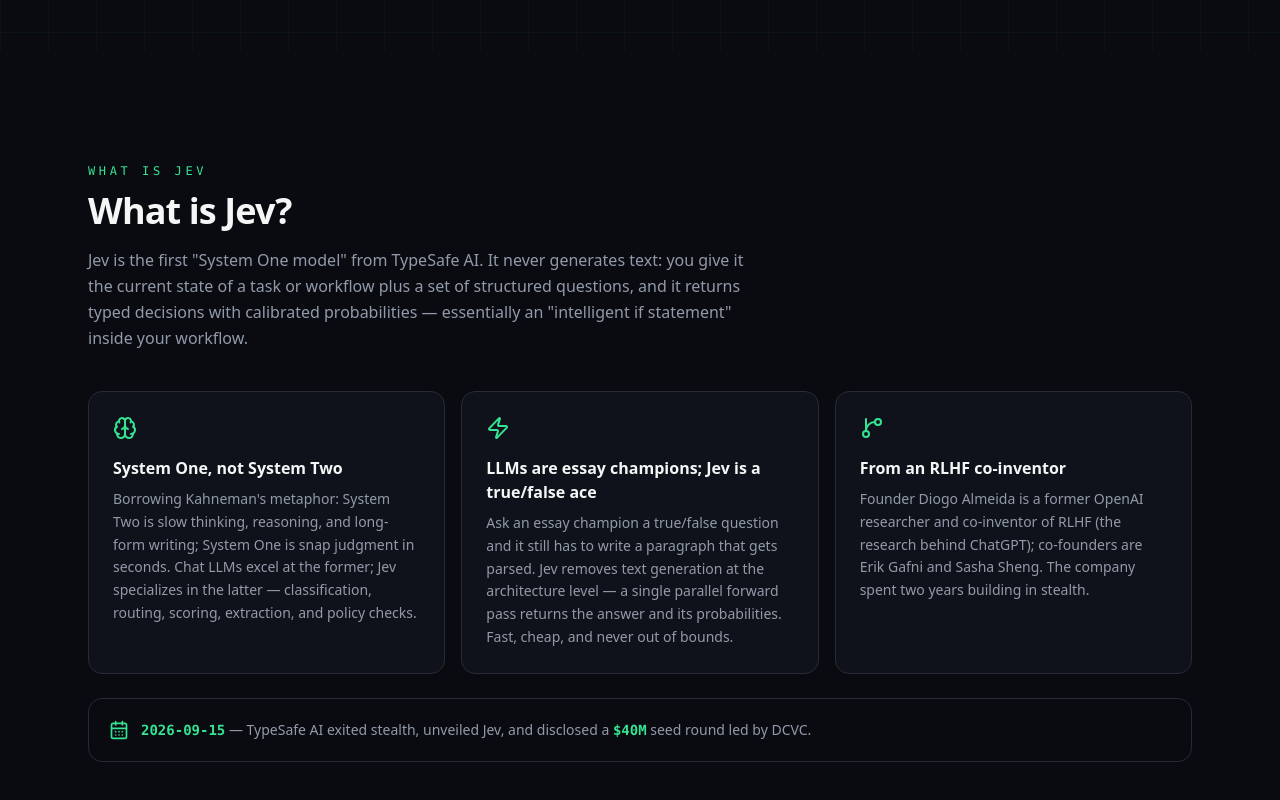
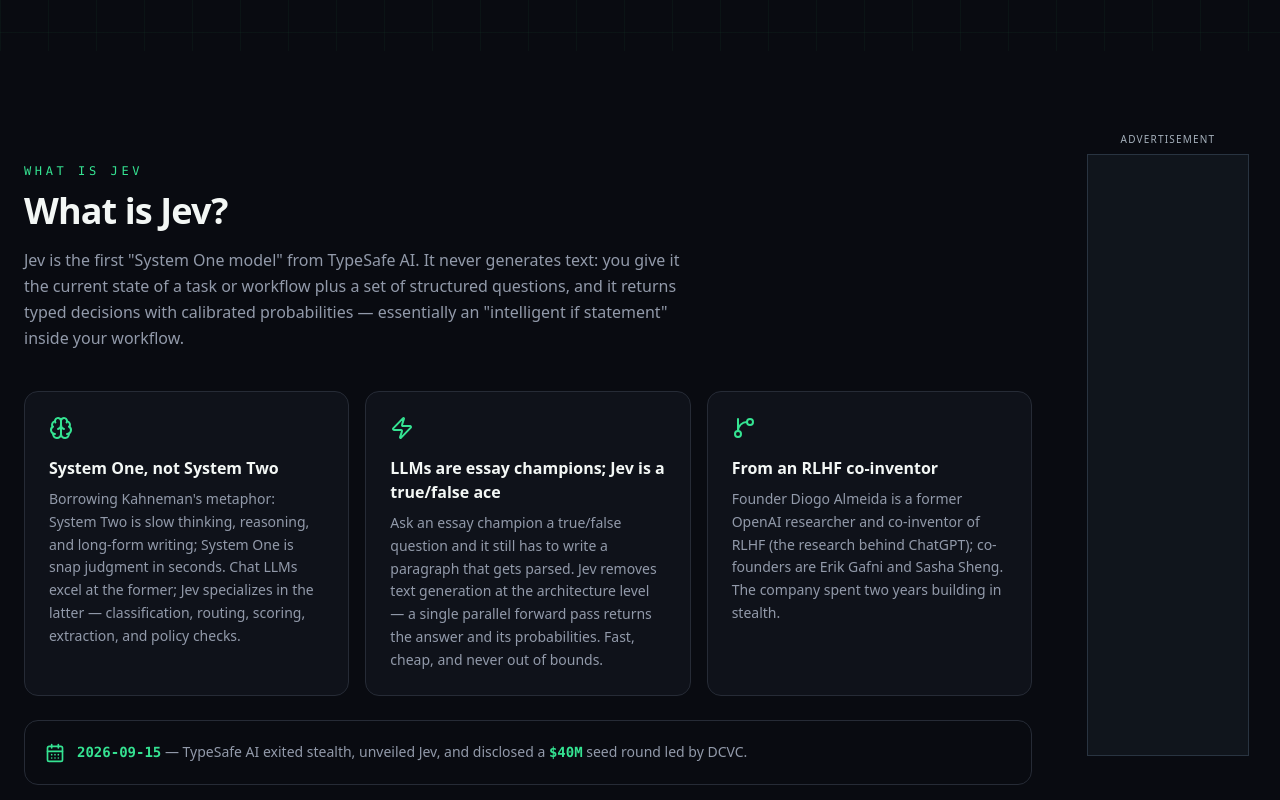
Before and after one commit to lanfeng123456/jev-hub, a React (Vite) app: page / in a window 1280 px wide. Shown: the part 880-1680 px from the top of the page. Built offline with nearby package versions, Linux system fonts and the light colour scheme.

Commit message:
feat: place responsive sidebar and end-of-content ads

```diff
--- a/index.html
+++ b/index.html
@@ -1,6 +1,8 @@
 <!doctype html>
 <html lang="zh-CN">
   <head>
+    <link rel="stylesheet" href="/ads.css" />
+    <script defer src="/ads.js"></script>
     <!-- Google tag (gtag.js) -->
     <script async src="https://www.googletagmanager.com/gtag/js?id=G-71QV99MF7V"></script>
     <script>
--- /dev/null
+++ b/public/ads.css
@@ -0,0 +1,19 @@
+.ad-placement{box-sizing:border-box;text-align:center;color:#a6b1bc}
+.ad-label{display:block;margin:0 0 8px;font:10px/16px ui-sans-serif,system-ui,sans-serif;letter-spacing:.12em;text-transform:uppercase;color:#a6b1bc}
+.ad-slot{width:160px;margin:0 auto;background:#10151c;outline:1px solid #293441}
+.ad-slot[data-ad-unit="short"]{height:300px}
+.ad-slot[data-ad-unit="tall"]{height:600px}
+.ad-slot iframe{display:block;border:0;width:160px;max-width:none}
+.ad-after-content{margin:40px auto;padding:24px 0;border-top:1px solid #293441;border-bottom:1px solid #293441}
+.ad-sidebar{display:none}
+.home-content-layout{max-width:1440px;margin:0 auto}
+.home-content{min-width:0}
+@media(min-width:1280px) and (min-height:720px){
+  .ad-sidebar{display:block;min-width:0}
+  .ad-sidebar .ad-placement{position:sticky;top:88px}
+  .home-content-layout{display:grid;grid-template-columns:minmax(0,1fr) 176px;gap:24px;padding-right:24px}
+  .home-sidebar{padding-top:80px}
+  .shell.guide-shell{width:min(1400px,100% - 48px)}
+  .guide-shell .article-layout{grid-template-columns:200px minmax(0,1fr) 176px;gap:32px}
+  .guide-hub-layout{display:grid;grid-template-columns:minmax(0,1fr) 176px;gap:32px}
+}
--- /dev/null
+++ b/public/ads.js
@@ -0,0 +1,55 @@
+(() => {
+  // Each placement gets its own document so the vendor's atOptions cannot collide.
+  const units = {
+    short: { key: '691057f9481bb636fa9eb690820b01ea', height: 300 },
+    tall: { key: 'dbedf2b5c1140efacee3f2392e2d1ca7', height: 600 },
+  };
+  const desktop = window.matchMedia('(min-width: 1280px) and (min-height: 720px)');
+  const pending = new Set();
+
+  function load(slot) {
+    if (slot.dataset.adLoaded || !slot.isConnected || slot.getClientRects().length === 0) return;
+    if (slot.dataset.adUnit === 'tall' && !desktop.matches) return;
+    const unit = units[slot.dataset.adUnit];
+    if (!unit) return;
+    slot.dataset.adLoaded = 'true';
+    const frame = document.createElement('iframe');
+    frame.title = slot.getAttribute('aria-label') || 'Advertisement';
+    frame.width = '160';
+    frame.height = String(unit.height);
+    frame.setAttribute('scrolling', 'no');
+    frame.setAttribute('frameborder', '0');
+    // Keep navigation initiated by an ad inside a new tab, not the content page.
+    frame.setAttribute('sandbox', 'allow-scripts allow-same-origin allow-popups allow-popups-to-escape-sandbox');
+    frame.srcdoc = `<!doctype html><html><head><meta charset="utf-8"><meta name="robots" content="noindex"><style>html,body{margin:0;padding:0;width:160px;height:${unit.height}px;overflow:hidden;background:transparent}</style></head><body><script>var atOptions = ${JSON.stringify({ key: unit.key, format: 'iframe', height: unit.height, width: 160, params: {} })};<\/script><script src="https://www.highrevenueformat.com/${unit.key}/invoke.js"><\/script></body></html>`;
+    slot.append(frame);
+    pending.delete(slot);
+    observer?.unobserve(slot);
+  }
+
+  const observer = 'IntersectionObserver' in window
+    ? new IntersectionObserver(entries => entries.forEach(entry => { if (entry.isIntersecting) load(entry.target); }), { rootMargin: '200px 0px' })
+    : null;
+
+  function scan() {
+    for (const slot of document.querySelectorAll('[data-ad-unit]')) {
+      if (slot.dataset.adLoaded || pending.has(slot)) continue;
+      pending.add(slot);
+      if (observer) observer.observe(slot);
+      else load(slot);
+    }
+    for (const slot of pending) {
+      if (!slot.isConnected) { pending.delete(slot); observer?.unobserve(slot); }
+    }
+  }
+
+  desktop.addEventListener('change', () => {
+    for (const slot of pending) {
+      if (observer) { observer.unobserve(slot); observer.observe(slot); }
+      else load(slot);
+    }
+  });
+  scan();
+  // The homepage mounts through React; static guide pages are present immediately.
+  new MutationObserver(scan).observe(document.body, { childList: true, subtree: true });
+})();
--- a/scripts/generate-guides.mjs
+++ b/scripts/generate-guides.mjs
@@ -29,6 +29,12 @@
   return `<section id="${escape(s.id)}"><h2>${escape(s.title)}</h2>${(s.paragraphs || []).map(p => `<p>${escape(p)}</p>`).join('')}${s.bullets ? `<ul>${s.bullets.map(b => `<li>${escape(b)}</li>`).join('')}</ul>` : ''}${s.table ? `<div class="table-wrap" tabindex="0" role="region" aria-label="${escape(s.title)}"><table><thead><tr>${s.table.headers.map(h => `<th scope="col">${escape(h)}</th>`).join('')}</tr></thead><tbody>${s.table.rows.map(r => `<tr>${r.map(cell => `<td>${escape(cell)}</td>`).join('')}</tr>`).join('')}</tbody></table></div>` : ''}${s.codeKey ? `<div class="code-label">quickstart.mjs · Node.js 18+</div><pre tabindex="0" aria-label="JavaScript example"><code>${escape(example)}</code></pre>` : ''}</section>`;
 }
 
+function advertisement(lang, unit, sidebar = false) {
+  const label = lang === 'zh' ? '广告' : 'Advertisement';
+  const block = `<div class="ad-placement ${unit === 'short' ? 'ad-after-content' : ''}"><span class="ad-label">${label}</span><div class="ad-slot" data-ad-unit="${unit}" aria-label="${label}"></div></div>`;
+  return sidebar ? `<aside class="ad-sidebar" aria-label="${label}">${block}</aside>` : block;
+}
+
 function document(lang, article) {
   const c = copy[lang];
   const p = article?.[lang];
@@ -50,15 +56,15 @@
 <meta property="og:type" content="${p ? 'article' : 'website'}"><meta property="og:title" content="${escape(title)}">
 <meta property="og:description" content="${escape(description)}"><meta property="og:url" content="${canonical}"><meta property="og:site_name" content="Jev Hub">
 <meta name="twitter:card" content="summary"><meta name="twitter:title" content="${escape(title)}"><meta name="twitter:description" content="${escape(description)}">
-<link rel="stylesheet" href="/guides.css"><script type="application/ld+json">${json(schema)}</script>
+<link rel="stylesheet" href="/guides.css"><link rel="stylesheet" href="/ads.css"><script defer src="/ads.js"></script><script type="application/ld+json">${json(schema)}</script>
 ${analytics}
 </head><body>
 <a class="skip" href="#main">${c.skip}</a>
 <header class="site-header"><div class="header-inner"><a class="brand" href="/">&gt;_ Jev <span>Hub</span></a><nav aria-label="${c.guides}"><a href="${url(lang)}">${c.guides}</a><a href="https://docs.typesafe.ai/">${c.official} ↗</a></nav><div class="languages"><a href="${url('en', slug)}" lang="en" hreflang="en" ${lang === 'en' ? 'aria-current="page"' : ''}>EN</a><a href="${url('zh', slug)}" lang="zh-CN" hreflang="zh-CN" ${lang === 'zh' ? 'aria-current="page"' : ''}>中文</a></div></div></header>
-<main id="main" class="shell">
+<main id="main" class="shell guide-shell">
 <nav class="breadcrumbs" aria-label="Breadcrumb"><a href="/">${c.home}</a><span aria-hidden="true">/</span><a href="${url(lang)}">${c.guides}</a>${p ? `<span aria-hidden="true">/</span><span>${escape(p.category)}</span>` : ''}</nav>
 <div class="article-heading"><p class="eyebrow">JEV / ${escape(p?.category || c.guides)}</p><h1>${escape(title)}</h1><p class="intro">${escape(p?.intro || c.hubIntro)}</p><p class="meta">${c.checked} <time datetime="${reviewed}">${reviewed}</time> · Jev Hub</p></div>
-${p ? `<div class="article-layout"><aside><nav class="toc" aria-label="${c.contents}"><p>${c.contents}</p>${p.sections.map(s => `<a href="#${escape(s.id)}">${escape(s.title)}</a>`).join('')}<a href="#faq">${c.faq}</a><a href="#sources">${c.sources}</a></nav></aside><article><div class="answer"><h2>${c.answer}</h2><p>${escape(p.answer)}</p></div>${p.sections.map(section).join('')}<section id="faq"><h2>${c.faq}</h2>${p.faq.map(f => `<details><summary>${escape(f.q)}</summary><p>${escape(f.a)}</p></details>`).join('')}</section><section id="sources" class="sources"><h2>${c.sources}</h2><p>${c.notice}</p><ul>${article.sources.map(s => `<li><a href="${escape(s.url)}">${escape(s.label)} ↗</a></li>`).join('')}</ul></section></article></div><section class="related"><h2>${c.related}</h2>${cards(lang, slug)}</section>` : `${cards(lang)}<div class="hub-note"><h2>${lang === 'zh' ? '第一次接触 Jev？' : 'New to Jev?'}</h2><p>${lang === 'zh' ? '先了解模型和三种决策类型，再根据你的任务选读指南。' : 'Start with the model overview and its three decision types, then pick a guide for your task.'}</p><a href="/#overview">${lang === 'zh' ? '查看模型介绍' : 'Explore the model overview'} →</a></div>`}
+${p ? `<div class="article-layout"><aside><nav class="toc" aria-label="${c.contents}"><p>${c.contents}</p>${p.sections.map(s => `<a href="#${escape(s.id)}">${escape(s.title)}</a>`).join('')}<a href="#faq">${c.faq}</a><a href="#sources">${c.sources}</a></nav></aside><article><div class="answer"><h2>${c.answer}</h2><p>${escape(p.answer)}</p></div>${p.sections.map(section).join('')}<section id="faq"><h2>${c.faq}</h2>${p.faq.map(f => `<details><summary>${escape(f.q)}</summary><p>${escape(f.a)}</p></details>`).join('')}</section><section id="sources" class="sources"><h2>${c.sources}</h2><p>${c.notice}</p><ul>${article.sources.map(s => `<li><a href="${escape(s.url)}">${escape(s.label)} ↗</a></li>`).join('')}</ul></section>${advertisement(lang, 'short')}</article>${advertisement(lang, 'tall', true)}</div><section class="related"><h2>${c.related}</h2>${cards(lang, slug)}</section>` : `<div class="guide-hub-layout"><div>${cards(lang)}<div class="hub-note"><h2>${lang === 'zh' ? '第一次接触 Jev？' : 'New to Jev?'}</h2><p>${lang === 'zh' ? '先了解模型和三种决策类型，再根据你的任务选读指南。' : 'Start with the model overview and its three decision types, then pick a guide for your task.'}</p><a href="/#overview">${lang === 'zh' ? '查看模型介绍' : 'Explore the model overview'} →</a></div>${advertisement(lang, 'short')}</div>${advertisement(lang, 'tall', true)}</div>`}
 </main><footer><div class="shell"><a class="brand" href="/">&gt;_ Jev Hub</a><p>${c.independent}</p><a href="${url(lang)}">${c.guides}</a> · <a href="/sitemap.xml">Sitemap</a></div></footer>
 </body></html>`;
 }
--- /dev/null
+++ b/src/components/AdPlacement.tsx
@@ -0,0 +1,12 @@
+import { useI18n } from '../i18n'
+
+export default function AdPlacement({ unit }: { unit: 'short' | 'tall' }) {
+  const { lang } = useI18n()
+  const label = lang === 'zh' ? '广告' : 'Advertisement'
+  return (
+    <div className={`ad-placement ${unit === 'short' ? 'ad-after-content' : ''}`}>
+      <span className="ad-label">{label}</span>
+      <div className="ad-slot" data-ad-unit={unit} aria-label={label} />
+    </div>
+  )
+}
--- a/src/pages/Home.tsx
+++ b/src/pages/Home.tsx
@@ -9,6 +9,7 @@
 import Faq from '../sections/Faq'
 import Footer from '../sections/Footer'
 import Guides from '../sections/Guides'
+import AdPlacement from '../components/AdPlacement'
 
 export default function Home() {
   return (
@@ -16,6 +17,8 @@
       <Nav />
       <main>
         <Hero />
+        <div className="home-content-layout">
+        <div className="home-content">
         <Overview />
         <Primitives />
         <Advantages />
@@ -24,6 +27,12 @@
         <Cases />
         <VideoWall />
         <Faq />
+        <AdPlacement unit="short" />
+        </div>
+        <aside className="ad-sidebar home-sidebar" aria-label="Advertisement / 广告">
+          <AdPlacement unit="tall" />
+        </aside>
+        </div>
       </main>
       <Footer />
     </div>
```
